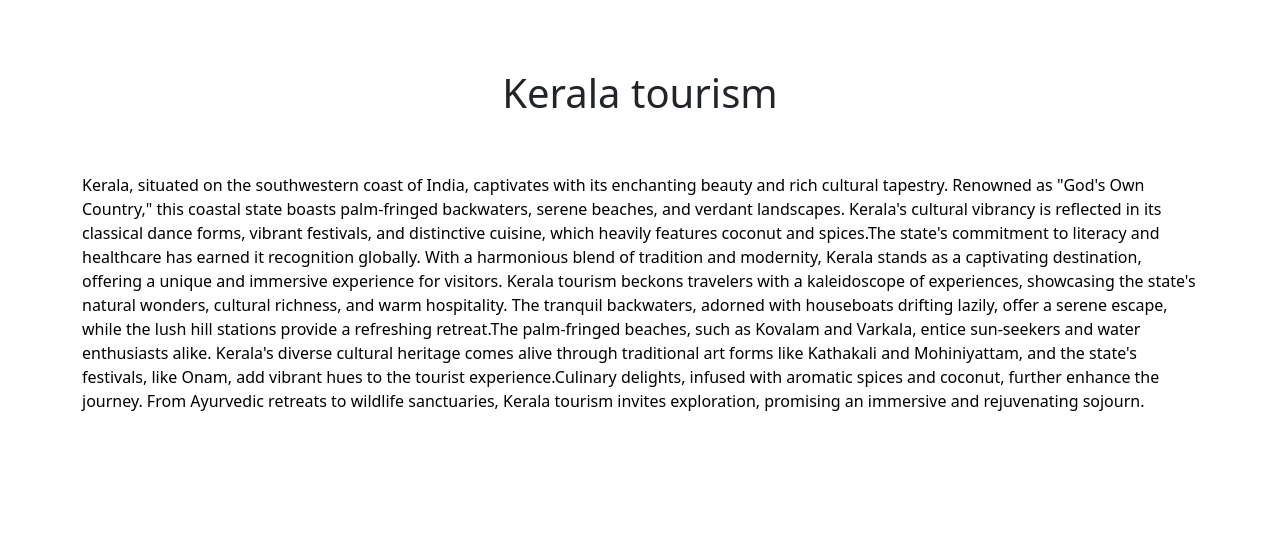
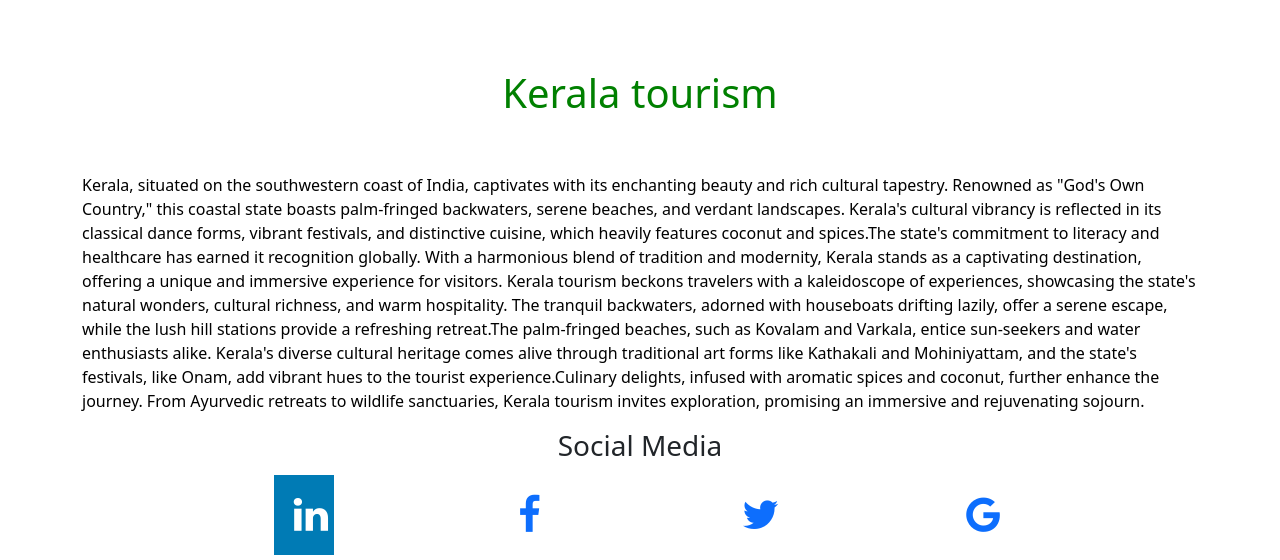
Before and after one commit to Aswinkgs/day-2-kerala-tourisam, a plain HTML site: page index.html in a window 1280 px wide. Shown: the part 767-1327 px from the top of the page. Before the commit the page ends 1196 px from the top, so only its background shows below. Drawn offline with nearby package versions, Linux system fonts and the light colour scheme.

Commit message:
first commit

```diff
--- a/index.html
+++ b/index.html
@@ -6,6 +6,54 @@
     <title>Document</title>
     <link rel="stylesheet" href="style.css">
     <link href="https://cdn.jsdelivr.net/npm/bootstrap@5.3.2/dist/css/bootstrap.min.css" rel="stylesheet" integrity="sha384-T3c6CoIi6uLrA9TneNEoa7RxnatzjcDSCmG1MXxSR1GAsXEV/Dwwykc2MPK8M2HN" crossorigin="anonymous">
+
+
+    <!DOCTYPE html>
+    <html>
+
+    <head>
+      <meta name="viewport" content=
+        "width=device-width, initial-scale=1" />
+      <link rel="stylesheet" href=
+    "https://cdnjs.cloudflare.com/ajax/libs/font-awesome/4.7.0/css/font-awesome.min.css" />
+
+      <style>
+        .fa:hover {
+          opacity: 0.9;
+        }
+
+        .fa-linkedin {
+          background: #007bb5;
+          color: white;
+        }
+
+        .fa-pinterest {
+          background: #cb2027;
+          color: white;
+        }
+
+        .fa-reddit {
+          background: #ff5700;
+          color: white;
+        }
+
+        .fa {
+          padding: 20px;
+          font-size: 40px;
+          width: 60px;
+          text-decoration: none;
+          margin: 5px 80px;
+        }
+
+        h1 {
+          color: green;
+        }
+      </style>
+
+
+
+
+
 </head>
 <body>
     <!--nav bar start-->
@@ -88,6 +136,16 @@
       </div>
 
       <!--carousal end-->
+      <center>
+
+        <h3>Social Media</h3>
+
+        <!-- Add font awesome icons -->
+        <a href="https://www.linkedin.com/company/keralatourism" class="fa fa-linkedin"></a>
+        <a href="https://www.facebook.com/keralatourismofficial/" class="fa fa-facebook"></a>
+        <a href="https://twitter.com/KeralaTourism" class="fa fa-twitter"></a>
+        <a href="https://www.keralatourism.org/" class="fa fa-google"></a>
+      </center>
 
 
     <script src="https://cdn.jsdelivr.net/npm/bootstrap@5.3.2/dist/js/bootstrap.bundle.min.js" integrity="sha384-C6RzsynM9kWDrMNeT87bh95OGNyZPhcTNXj1NW7RuBCsyN/o0jlpcV8Qyq46cDfL" crossorigin="anonymous"></script>
```
